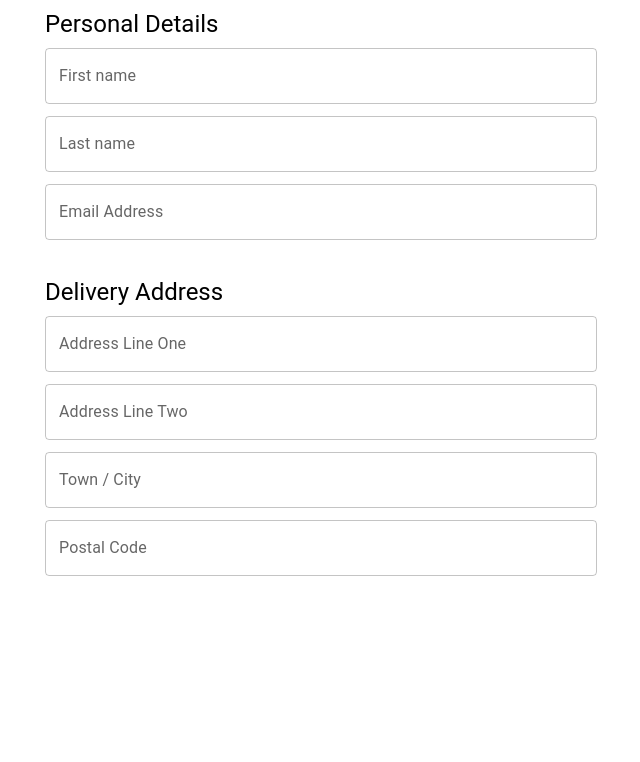
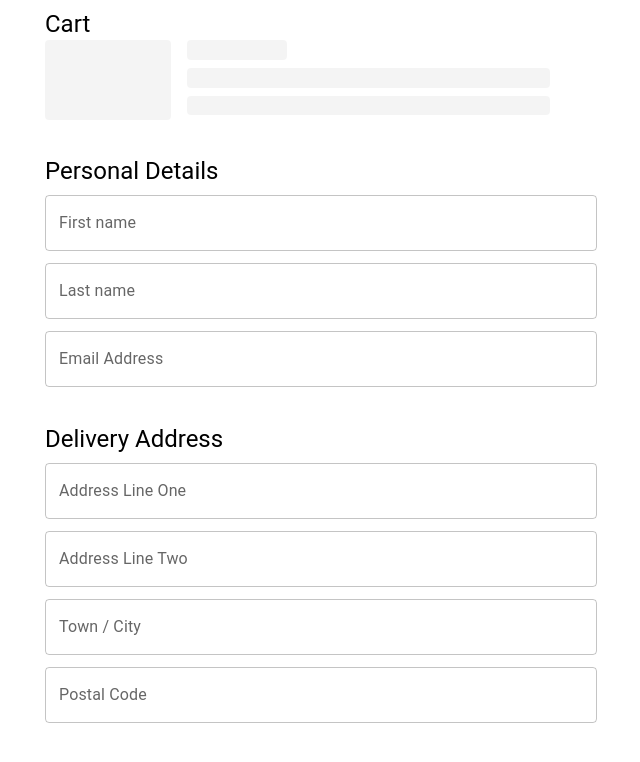
Before and after one commit to BenSeward/next-checkout, a Next.js app: page / in a window 1280 px wide. Shown: the top 762 px of the page, without its empty margins (319-959 px from the left). Built offline with nearby package versions, Linux system fonts and the light colour scheme.

Commit message:
feat: changed the names of folders

```diff
--- /dev/null
+++ b/src/features/cart-items/CartItems.skeleton.tsx
@@ -0,0 +1,26 @@
+import { Grid, Skeleton } from "@mui/material";
+
+export const CartItemsSkeleton = () => {
+  return (
+    <Grid container spacing={2}>
+      <Grid item xs={3}>
+        <Skeleton variant="rounded" width={"fullWidth"} height={80} />
+      </Grid>
+      <Grid item xs={8}>
+        <Skeleton variant="rounded" width={100} height={20} sx={{ mb: 1 }} />
+        <Skeleton
+          variant="rounded"
+          width={"fullWidth"}
+          height={20}
+          sx={{ mb: 1 }}
+        />
+        <Skeleton
+          variant="rounded"
+          width={"fullWidth"}
+          height={"20"}
+          sx={{ mb: 1 }}
+        />
+      </Grid>
+    </Grid>
+  );
+};
--- /dev/null
+++ b/src/features/cart-items/CartItems.tsx
@@ -0,0 +1,12 @@
+import { Container, Grid, Typography } from "@mui/material";
+import { CartItemsSkeleton } from "src/features/cart-items/CartItems.skeleton";
+
+export const CartItems = () => {
+  return (
+    <Container maxWidth="sm" sx={{ mb: 4 }}>
+      <Typography variant="h5">Cart</Typography>
+
+      <CartItemsSkeleton />
+    </Container>
+  );
+};
--- a/src/features/DeliveryAddress/DeliveryAddress.tsx
+++ b/src/features/delivery-address/DeliveryAddress.tsx
@@ -1,4 +1,3 @@
-import React from "react";
 import { Container, TextField, Typography } from "@mui/material";
 
 export const DeliveryAddress = () => {
--- a/src/features/PersonalDetails/PersonalDetails.tsx
+++ b/src/features/personal-details/PersonalDetails.tsx
@@ -1,9 +1,8 @@
-import React from "react";
 import { Container, TextField, Typography } from "@mui/material";
-import { useNotificationStore } from "src/stores/personalDetails";
+import { usePersonalDetailsStore } from "src/stores/personalDetails";
 
 export const PersonalDetails = () => {
-  const { updatePersonalDetails } = useNotificationStore();
+  const { updatePersonalDetails } = usePersonalDetailsStore();
 
   return (
     <Container maxWidth="sm" sx={{ mb: 4 }}>
--- a/src/pages/index.tsx
+++ b/src/pages/index.tsx
@@ -1,7 +1,8 @@
 import Head from "next/head";
 import Image from "next/image";
-import { DeliveryAddress } from "src/features/DeliveryAddress/DeliveryAddress";
-import { PersonalDetails } from "src/features/PersonalDetails/PersonalDetails";
+import { CartItems } from "src/features/cart-items/CartItems";
+import { DeliveryAddress } from "src/features/delivery-address/DeliveryAddress";
+import { PersonalDetails } from "src/features/personal-details/PersonalDetails";
 
 export default function Home() {
   return (
@@ -13,6 +14,7 @@ export default function Home() {
       </Head>
 
       <main>
+        <CartItems />
         <PersonalDetails />
         <DeliveryAddress />
       </main>
--- a/src/stores/personalDetails.tsx
+++ b/src/stores/personalDetails.tsx
@@ -11,17 +11,17 @@ type PersonalDetailsStore = {
   updatePersonalDetails: (personalDetail: Partial<PersonalDetails>) => void;
 };
 
-export const useNotificationStore = create<PersonalDetailsStore>((set) => ({
+export const usePersonalDetailsStore = create<PersonalDetailsStore>((set) => ({
   personalDetails: {
     firstName: "",
     lastName: "",
     emailAddress: "",
   },
-  updatePersonalDetails: (notification) =>
+  updatePersonalDetails: (update) =>
     set((state) => ({
       personalDetails: {
         ...state.personalDetails,
-        ...notification,
+        ...update,
       },
     })),
 }));
```
